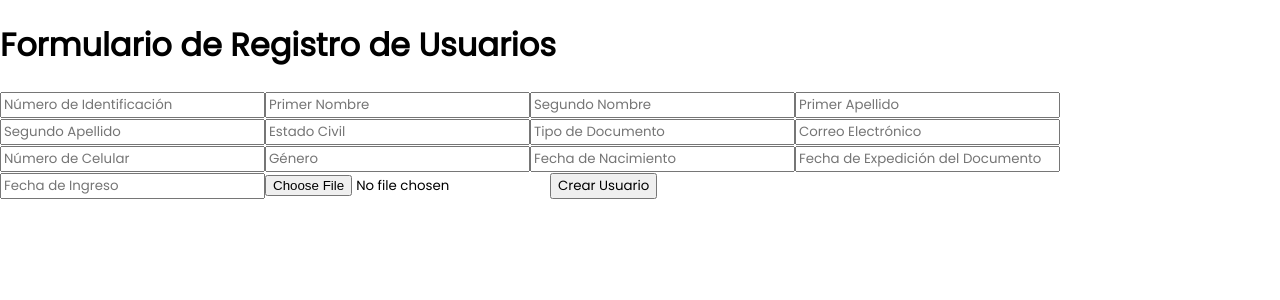
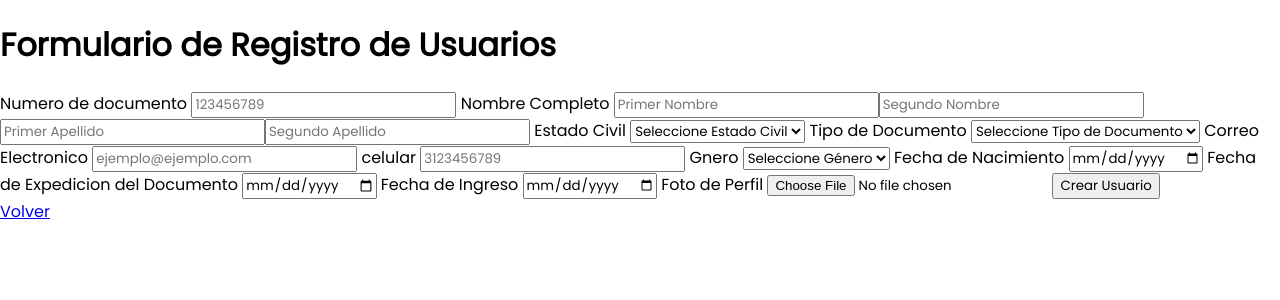
Before and after one commit to Da1sh0/PayMaster-React, a React (Create React App) app: page /crear in a window 1280 px wide. Shown: the top 300 px of the page. Built offline with nearby package versions, Linux system fonts and the light colour scheme.

Commit message:
Se arregla el metodo post y se empieza con el put (editar)

```diff
--- a/src/components/views/Independiente/Crear.jsx
+++ b/src/components/views/Independiente/Crear.jsx
@@ -1,4 +1,6 @@
-import React, { useState } from 'react';
+import React, { useEffect, useState } from 'react';
+import { Link } from 'react-router-dom'; // Asegúrate de importar Link
+
 
 const Crear = () => {
     const [numeroIdentificacion, setNumeroIdentificacion] = useState("");
@@ -36,12 +38,12 @@ const Crear = () => {
         formData.append("imagen", imagen);
 
         try {
-            let res = await fetch("http://localhost:8000/usuarios/rest/usuariosrest/", {
+            let res = await fetch("http://127.0.0.1:8000/independientes/indeindependienterest/", {
                 method: "POST",
                 body: formData,
             });
-            const resJson = await res.json();
-            if (res.status === 200) {
+
+            if (res.ok) {
                 setNumeroIdentificacion("");
                 setPrimerNombre("");
                 setSegundoNombre("");
@@ -58,11 +60,12 @@ const Crear = () => {
                 setImagen(null);
                 setMessage("Usuario creado exitosamente");
             } else {
-                setMessage("Ha ocurrido un error");
+                const errorMessage = await res.text();
+                setMessage(`Error: ${errorMessage}`);
             }
         } catch (err) {
-            console.log(err);
-            setMessage("Ha ocurrido un error");
+            console.error("Error de conexión:", err);
+            setMessage("Ha ocurrido un error de conexión");
         }
     };
 
@@ -74,101 +77,66 @@ const Crear = () => {
         <>
             <h1>Formulario de Registro de Usuarios</h1>
             <form onSubmit={handleSubmit}>
-                <input
-                    type="text"
-                    value={numeroIdentificacion}
-                    placeholder="Número de Identificación"
-                    onChange={(e) => setNumeroIdentificacion(e.target.value)}
-                    required
-                />
-                <input
-                    type="text"
-                    value={primerNombre}
-                    placeholder="Primer Nombre"
-                    onChange={(e) => setPrimerNombre(e.target.value)}
-                    required
-                />
-                <input
-                    type="text"
-                    value={segundoNombre}
-                    placeholder="Segundo Nombre"
-                    onChange={(e) => setSegundoNombre(e.target.value)}
-                />
-                <input
-                    type="text"
-                    value={primerApellido}
-                    placeholder="Primer Apellido"
-                    onChange={(e) => setPrimerApellido(e.target.value)}
-                    required
-                />
-                <input
-                    type="text"
-                    value={segundoApellido}
-                    placeholder="Segundo Apellido"
-                    onChange={(e) => setSegundoApellido(e.target.value)}
-                />
-                <input
-                    type="text"
-                    value={estadoCivil}
-                    placeholder="Estado Civil"
-                    onChange={(e) => setEstadoCivil(e.target.value)}
-                    required
-                />
-                <input
-                    type="text"
-                    value={tipoDocumento}
-                    placeholder="Tipo de Documento"
-                    onChange={(e) => setTipoDocumento(e.target.value)}
-                    required
-                />
-                <input
-                    type="email"
-                    value={correo}
-                    placeholder="Correo Electrónico"
-                    onChange={(e) => setCorreo(e.target.value)}
-                    required
-                />
-                <input
-                    type="text"
-                    value={celular}
-                    placeholder="Número de Celular"
-                    onChange={(e) => setCelular(e.target.value)}
-                    required
-                />
-                <input
-                    type="text"
-                    value={genero}
-                    placeholder="Género"
-                    onChange={(e) => setGenero(e.target.value)}
-                    required
-                />
-                <input
-                    type="text"
-                    value={fechaNacimiento}
-                    placeholder="Fecha de Nacimiento"
-                    onChange={(e) => setFechaNacimiento(e.target.value)}
-                    required
-                />
-                <input
-                    type="text"
-                    value={fechaExpDocumento}
-                    placeholder="Fecha de Expedición del Documento"
-                    onChange={(e) => setFechaExpDocumento(e.target.value)}
-                    required
-                />
-                <input
-                    type="text"
-                    value={fechaIngreso}
-                    placeholder="Fecha de Ingreso"
-                    onChange={(e) => setFechaIngreso(e.target.value)}
-                />
-                <input
-                    type="file"
-                    onChange={handleFileChange}
-                />
+
+                <label>Numero de documento </label>
+                <input type="text" value={numeroIdentificacion} placeholder="123456789" onChange={(e) => setNumeroIdentificacion(e.target.value)} required/>
+
+                <label> Nombre Completo </label>
+                <input type="text"value={primerNombre}placeholder="Primer Nombre"onChange={(e) => setPrimerNombre(e.target.value)} required />
+                <input type="text" value={segundoNombre} placeholder="Segundo Nombre" onChange={(e) => setSegundoNombre(e.target.value)} />
+                <input type="text"  value={primerApellido} placeholder="Primer Apellido" onChange={(e) => setPrimerApellido(e.target.value)} required />
+                <input type="text" value={segundoApellido} placeholder="Segundo Apellido" onChange={(e) => setSegundoApellido(e.target.value)} />
+
+                <label> Estado Civil </label>
+                <select value={estadoCivil} onChange={(e) => setEstadoCivil(e.target.value)} required >
+                    <option value="">Seleccione Estado Civil</option>
+                    <option value="SOLTERO">Soltero/a</option>
+                    <option value="CASADO">Casado/a</option>
+                    <option value="DIVORCIADO">Divorciado/a</option>
+                    <option value="VIUDO">Viudo/a</option>
+                </select>
+
+                <label> Tipo de Documento </label>
+                <select value={tipoDocumento} onChange={(e) => setTipoDocumento(e.target.value)} required>
+                    <option value="">Seleccione Tipo de Documento</option>
+                    <option value="Cc">Cédula de ciudadanía</option>
+                    <option value="Ce">Cédula de extranjería</option>
+                    <option value="Passport">Pasaporte</option>
+                </select>
+
+                <label> Correo Electronico </label>
+                <input type="email" value={correo} placeholder="ejemplo@ejemplo.com" onChange={(e) => setCorreo(e.target.value)} required />
+
+                <label> celular </label>
+                <input type="tel" value={celular} placeholder="3123456789" onChange={(e) => setCelular(e.target.value)} required />
+
+                <label> Gnero </label>
+                <select value={genero} onChange={(e) => setGenero(e.target.value)} required>
+                    <option value="">Seleccione Género</option>
+                    <option value="M">Masculino</option>
+                    <option value="F">Femenino</option>
+                    <option value="O">Otro</option>
+                    <option value="P">Prefiero no decir</option>
+                </select>
+
+                <label> Fecha de Nacimiento </label>
+                <input type="date" value={fechaNacimiento} onChange={(e) => setFechaNacimiento(e.target.value)} required />
+
+                <label> Fecha de Expedicion del Documento </label>
+                <input type="date" value={fechaExpDocumento} onChange={(e) => setFechaExpDocumento(e.target.value)} required />
+
+                <label> Fecha de Ingreso </label>
+                <input type="date" value={fechaIngreso} onChange={(e) => setFechaIngreso(e.target.value)} />
+
+                <label> Foto de Perfil </label>
+                <input type="file"onChange={handleFileChange}/>
+
                 <button type="submit">Crear Usuario</button>
+
                 <div className="message">{message ? <p>{message}</p> : null}</div>
             </form>
+            <Link to={`/ver`}>Volver</Link>
+
         </>
     );
 };
--- a/src/components/views/Independiente/Eliminar.jsx
+++ b/src/components/views/Independiente/Eliminar.jsx
@@ -1,9 +1,47 @@
-import React from 'react'
+import React, { useState } from 'react';
 
-function Eliminar() {
-  return (
-    <div>Eliminar</div>
-  )
-}
+const Eliminar = () => {
+    const [idUsuario, setIdUsuario] = useState("");
+    const [message, setMessage] = useState("");
 
-export default Eliminar
+    const handleSubmit = async (e) => {
+        e.preventDefault();
+
+        try {
+            let res = await fetch(`http://127.0.0.1:8000/independientes/indeindependienterest/${idUsuario}/`, {
+                method: "DELETE",
+            });
+
+            if (res.ok) {
+                setMessage("Usuario eliminado exitosamente");
+                setIdUsuario("");
+            } else {
+                const errorMessage = await res.text();
+                setMessage(`Error al eliminar usuario: ${errorMessage}`);
+            }
+        } catch (err) {
+            console.error("Error de conexión:", err);
+            setMessage("Ha ocurrido un error de conexión");
+        }
+    };
+
+    return (
+        <>
+            <h1>Eliminar Usuario</h1>
+            <form onSubmit={handleSubmit}>
+                <input
+                    type="text"
+                    value={idUsuario}
+                    placeholder="ID de Usuario a Eliminar"
+                    onChange={(e) => setIdUsuario(e.target.value)}
+                    required
+                />
+                <button type="submit">Eliminar Usuario</button>
+                <div className="message">{message ? <p>{message}</p> : null}</div>
+            </form>
+            <button onClick={() => window.location.href = "/ver"}>Volver a Ver Usuarios</button>
+        </>
+    );
+};
+
+export default Eliminar;
```
